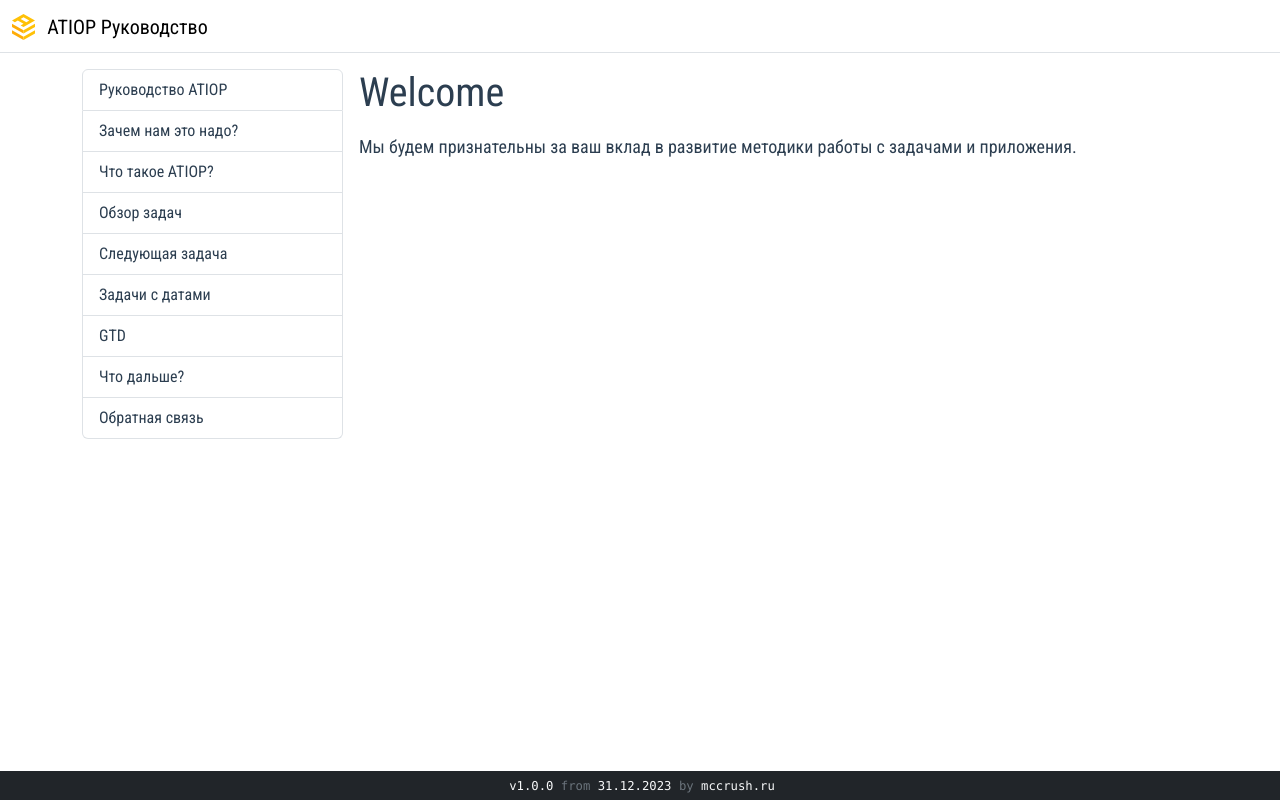
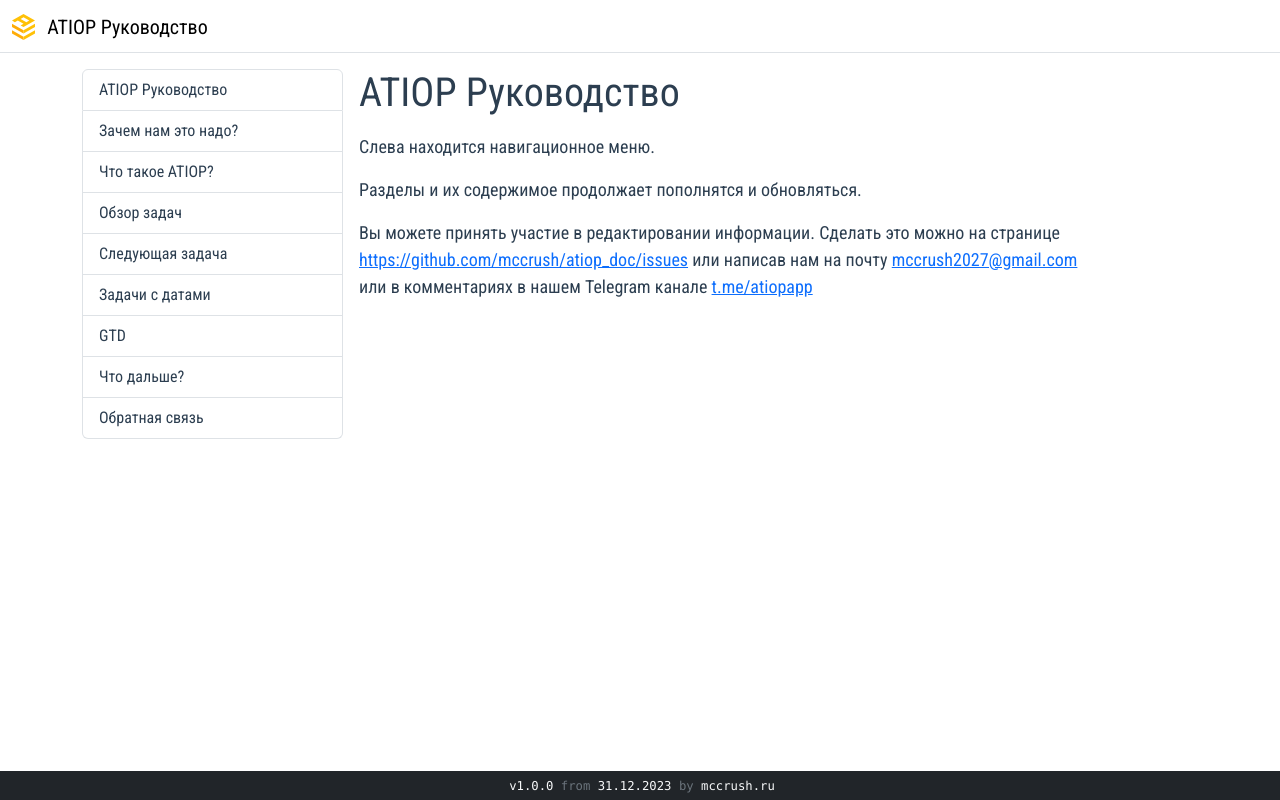
Before and after one commit to mccrush/atiop_doc, a Vue app: page / in a window 1280 px wide. Built offline with nearby package versions, Linux system fonts and the light colour scheme.

Commit message:
Update page navigation

```diff
--- a/src/data/menuItems.js
+++ b/src/data/menuItems.js
@@ -1,5 +1,5 @@
 export const menuItems = [
-  { title: 'Руководство ATIOP', alias: '', page: 'PageNavigation', position: 0 },
+  { title: 'ATIOP Руководство', alias: '', page: 'PageNavigation', position: 0 },
   { title: 'Зачем нам это надо?', alias: 'why', page: 'PageWhy', position: 1 },
   { title: 'Что такое ATIOP?', alias: 'whats', page: 'PageWhats', position: 2 },
   { title: 'Обзор задач', alias: 'review', page: 'PageReview', position: 3 },
--- a/src/pages/PageNavigation.vue
+++ b/src/pages/PageNavigation.vue
@@ -1,10 +1,21 @@
 <template>
   <div>
-    <h1>Welcome</h1>
+    <h1>ATIOP Руководство</h1>
+
+    <p>Слева находится навигационное меню.</p>
+
+    <p>Разделы и их содержимое продолжает пополнятся и обновляться.</p>
 
     <p>
-      Мы будем признательны за ваш вклад в развитие методики работы с задачами и
-      приложения.
+      Вы можете принять участие в редактировании информации. Сделать это можно
+      на странице
+      <a href="https://github.com/mccrush/atiop_doc/issues"
+        >https://github.com/mccrush/atiop_doc/issues</a
+      >
+      или написав нам на почту
+      <a href="mailto:mccrush2027@gmail.com">mccrush2027@gmail.com</a> или в
+      комментариях в нашем Telegram канале
+      <a href="https://t.me/atiopapp">t.me/atiopapp</a>
     </p>
   </div>
 </template>
```
